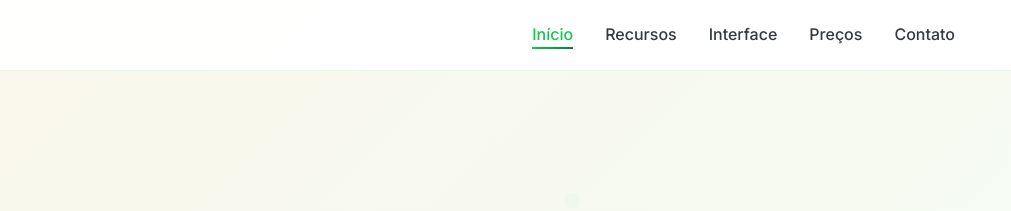
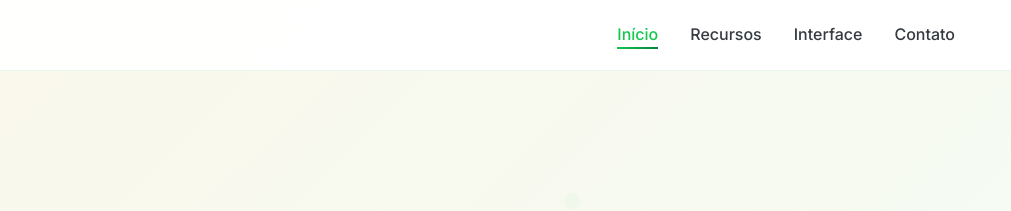
Before and after one commit to Trust-Panel/landingpade_2.0, a plain HTML site: page index.html in a window 1280 px wide. Shown: the top 211 px of the page, 269-1280 px from the left. Drawn offline with Linux system fonts and the light colour scheme.

Commit message:
Remover preco do menu

```diff
--- a/index.html
+++ b/index.html
@@ -33,9 +33,6 @@
                     </li>
                     <li class="nav__item">
                         <a href="#interface" class="nav__link">Interface</a>
-                    </li>
-                    <li class="nav__item">
-                        <a href="#pricing" class="nav__link">Preços</a>
                     </li>
                     <li class="nav__item">
                         <a href="#contact" class="nav__link">Contato</a>
```
